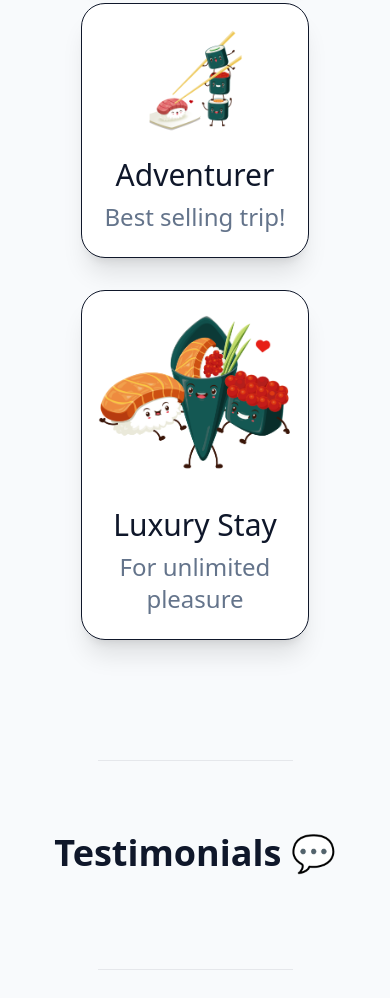
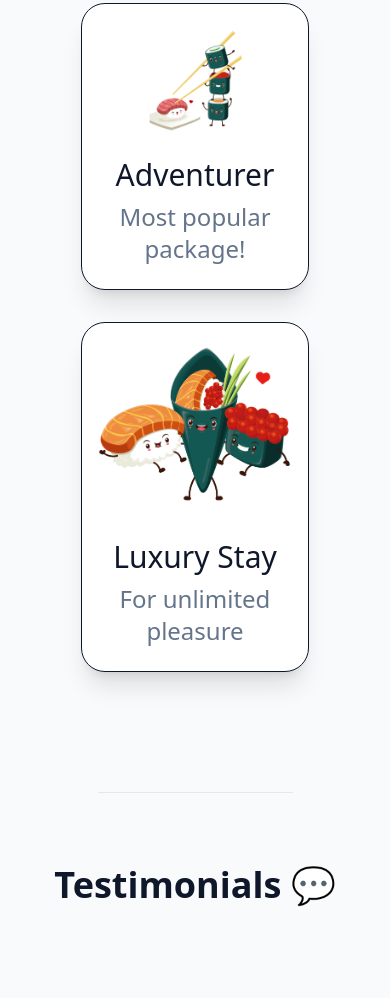
Before and after one commit to Kumaguro3/tailwind-project, a website: page build/index.html in a window 390 px wide. Shown: the part 1491-2489 px from the top of the page. Drawn offline with nearby package versions, Linux system fonts and the light colour scheme; files that its build step writes are made by us from their sources.

Commit message:
Update index.html

```diff
--- a/build/index.html
+++ b/build/index.html
@@ -80,8 +80,7 @@
                     <img src="./img/sushi-roll.png" alt="Adventurer Package" class="w-1/2 mb-6">
                     <h3 class="text-3xl text-center text-slate-900 dark:text-white">Adventurer</h3>
                     <p class="hidden sm:block text-3xl text-center mt-2 text-slate-500 dark:text-slate-400">$$</p>
-                    <p class="sm:hidden text-2xl text-center mt-2 text-slate-500 dark:text-slate-400">Best selling
-                      trip!</p>
+                    <p class="sm:hidden text-2xl text-center mt-2 text-slate-500 dark:text-slate-400">Most popular package!</p>
                 </li>
                 <li
                     class="w-2/3 sm:w-5/6 flex flex-col items-center border border-solid border-slate-900 dark:border-gray-100 bg-white dark:bg-black py-6 px-2 rounded-3xl shadow-xl">
```
